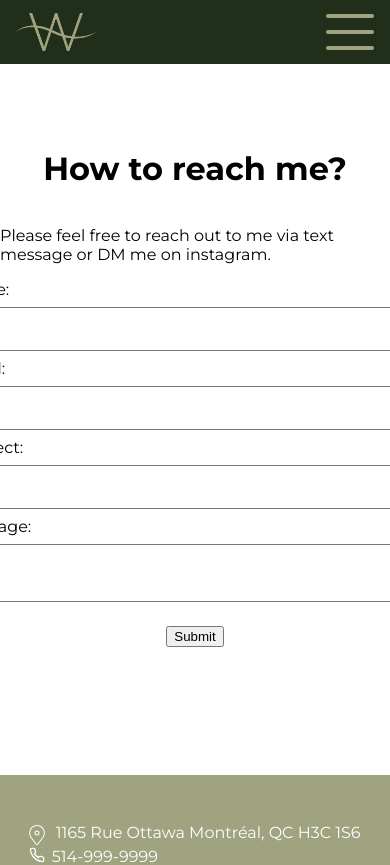
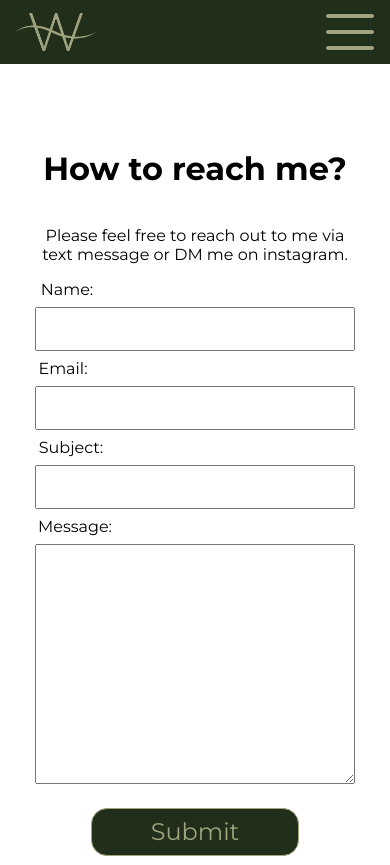
Before and after one commit to PaulSzavay/Studio-Wick, a React (Create React App) app: page /contact in a window 390 px wide. Shown: the top 865 px of the page. Built offline with nearby package versions, Linux system fonts and the light colour scheme.

Commit message:
contact form responsiveness added

```diff
--- a/src/Contact.js
+++ b/src/Contact.js
@@ -42,9 +42,22 @@ align-items: center;
 `
 
 const ContactTitle = styled.h1`
+
+@media only screen and (max-width: 350px) {
+    text-align: center;
+    font-size: 1.5rem;
+  }
 `
 
 const ContactRequest = styled.p`
+@media only screen and (max-width: 750px) {
+    text-align: center;
+    padding: 0rem 2rem;
+  }
+
+  @media only screen and (max-width: 350px) {
+    padding: 0rem 1rem;
+  }
 `
 
 const ContactInformation = styled.div`
@@ -63,6 +76,15 @@ align-items: center;
 const Name = styled.label`
 position: relative;
 left: -13.25rem;
+
+@media only screen and (max-width: 750px) {
+    left: -8rem;
+  }
+
+  @media only screen and (max-width: 350px) {
+    left: -5.9rem;
+    font-size: 0.9rem;
+  }
 `
 
 const NameInput = styled.input`
@@ -70,11 +92,29 @@ const NameInput = styled.input`
   padding: 12px 20px;
   margin: 8px 0;
   font-family: 'Montserrat', sans-serif;
+
+  @media only screen and (max-width: 750px) {
+    width: 20rem;
+  }
+
+  @media only screen and (max-width: 350px) {
+    width: 15rem;
+    margin: 4px 0;
+  }
 `
 
 const Email = styled.label`
 position: relative;
 left: -13.4rem;
+
+@media only screen and (max-width: 750px) {
+    left: -8.25rem;
+  }
+
+  @media only screen and (max-width: 350px) {
+    left: -6.1rem;
+    font-size: 0.9rem;
+  }
 `
 
 const EmailInput = styled.input`
@@ -82,11 +122,29 @@ const EmailInput = styled.input`
   padding: 12px 20px;
   margin: 8px 0;
   font-family: 'Montserrat', sans-serif;
+
+  @media only screen and (max-width: 750px) {
+    width: 20rem;
+  }
+
+  @media only screen and (max-width: 350px) {
+    width: 15rem;
+    margin: 4px 0;
+  }
 `
 
 const Subject = styled.label`
 position: relative;
 left: -12.75rem;
+
+@media only screen and (max-width: 750px) {
+    left: -7.75rem;
+  }
+
+  @media only screen and (max-width: 350px) {
+    left: -5.6rem;
+    font-size: 0.9rem;
+  }
 `
 
 const SubjectInput = styled.input`
@@ -94,20 +152,75 @@ const SubjectInput = styled.input`
   padding: 12px 20px;
   margin: 8px 0;
   font-family: 'Montserrat', sans-serif;
+
+  @media only screen and (max-width: 750px) {
+    width: 20rem;
+  }
+
+  @media only screen and (max-width: 350px) {
+    width: 15rem;
+    margin: 4px 0;
+  }
 `
 
 const Message = styled.label`
 position: relative;
 left: -12.55rem;
+
+@media only screen and (max-width: 750px) {
+    left: -7.5rem;
+  }
+
+  @media only screen and (max-width: 350px) {
+    left: -5.4rem;
+    font-size: 0.9rem;
+  }
 `
 
 const MessageInput = styled.textarea`
   width: 30rem;
+  height: 15rem;
   padding: 12px 20px;
   margin: 8px 0;
   font-family: 'Montserrat', sans-serif;
+
+  @media only screen and (max-width: 750px) {
+    width: 20rem;
+  }
+
+  @media only screen and (max-width: 350px) {
+    width: 15rem;
+    margin: 4px 0;
+  }
 `
 
 const Submit = styled.button`
+font-family: 'Montserrat', sans-serif;
 margin-top: 1rem;
+width: 50%;
+height: 4rem;
+font-size: 2rem;
+border-radius: 1rem;
+background-color: #212e1a;
+color: #9fa37f;
+border: 0.1rem solid #9fa37f;
+transition: 0.2s ease-in-out;
+
+@media only screen and (max-width: 750px) {
+    width: 65%;
+    height: 3rem;
+    font-size: 1.5rem;
+  }
+
+  @media only screen and (max-width: 350px) {
+    width: 50%;
+    height: 2.25rem;
+    font-size: 1.2rem;
+  }
+
+&:hover{
+    background-color: #9fa37f;
+    color: #212e1a;
+    border: 0.1rem solid #212e1a;
+}
 `
```
